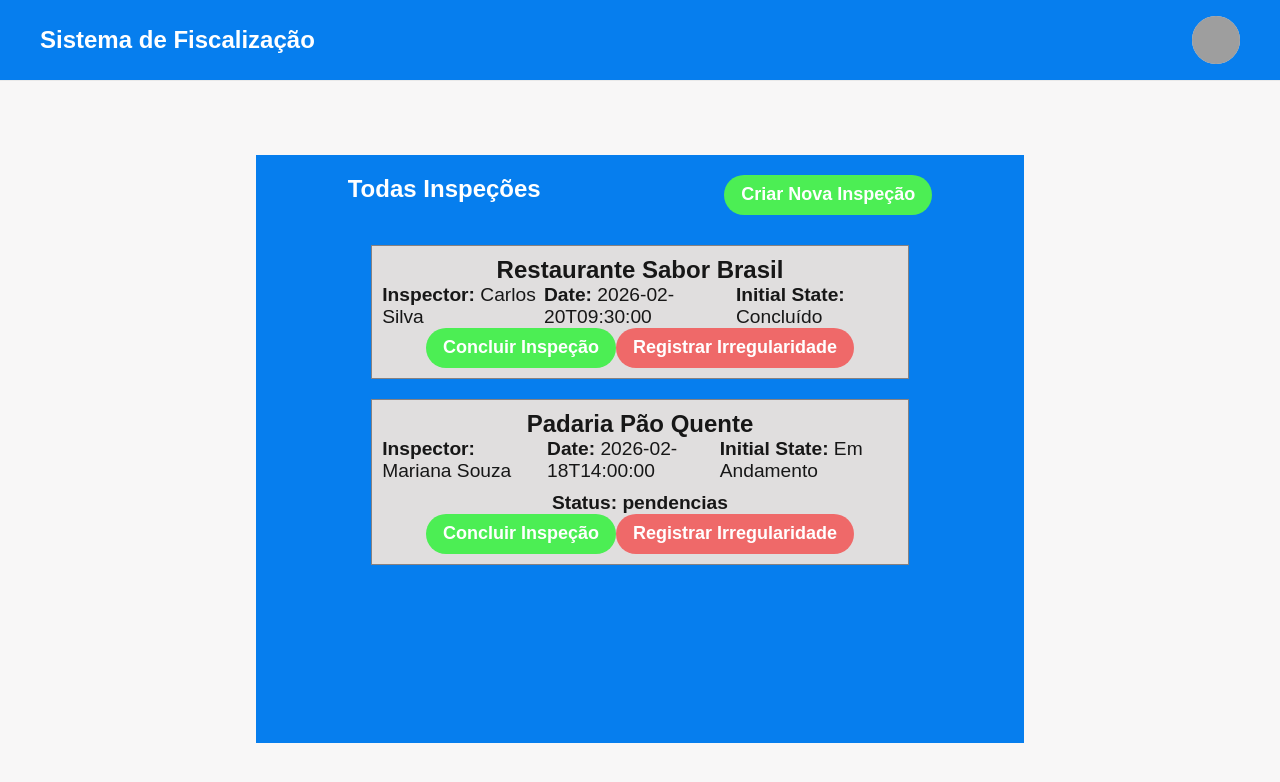
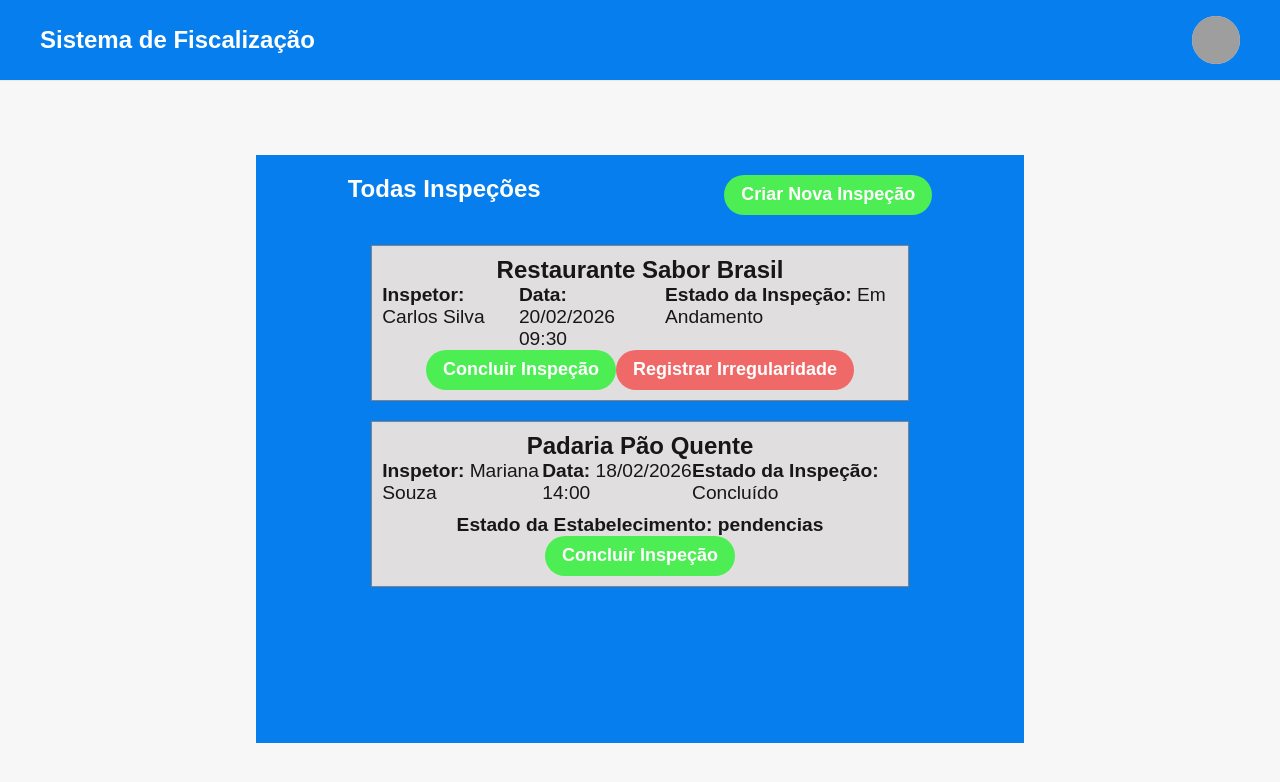
Before and after one commit to jefersongomesjr/inspections-app, a Next.js app: page /inspections in a window 1280 px wide. Shown: the top 782 px of the page. Built offline with nearby package versions, Linux system fonts and the light colour scheme; data requests are answered from the project's data file; grey boxes are pictures that could not be loaded.

Commit message:
feat: finish inspection

```diff
--- a/src/app/components/atoms/Button/index.tsx
+++ b/src/app/components/atoms/Button/index.tsx
@@ -1,17 +1,17 @@
-import styles from './Button.module.css'; // Add this import
+import styles from './Button.module.css';
 
 type Button = {
   textAction: string;
   type?: "button" | "submit" | "reset";
   variant?: "primary" | "secondary" | "tertiary";
-  onClick: () => void
+  onClick?: () => void
 };
 
 export function Button({ textAction, variant, onClick, type}: Button) {
   return (
     <button
         type={type}
-        className={`${styles.btn} ${variant && styles[variant]}`} // Update className
+        className={`${styles.btn} ${variant && styles[variant]}`}
         onClick={onClick}>{textAction}
     </button>
   )
--- a/src/app/components/molecules/CardActions/index.tsx
+++ b/src/app/components/molecules/CardActions/index.tsx
@@ -1,12 +1,21 @@
-import styles from './CardActions.module.css';
 import { Button } from '../../atoms/Button';
 
+type CardActionsProps = {
+  onAction: (type: "create" | "concluir" | "irregularidade") => void;
+  initialState: boolean;
+};
 
-export default function CardActions({onAction }: {onAction: (actionType: "concluir" | "irregularidade") => void}) {
+export default function CardActions({ onAction, initialState }: CardActionsProps) {
   return (
-    <div className={styles.cardActions}>
+    <div >
       <Button textAction="Concluir Inspeção" variant="primary" onClick={() => onAction("concluir")} />
-      <Button textAction="Registrar Irregularidade" variant="tertiary" onClick={() => onAction("irregularidade")} />
+      {!initialState && (
+        <Button
+          textAction="Registrar Irregularidade"
+          variant="tertiary"
+          onClick={() => onAction("irregularidade")} />
+      )
+      }
     </div>
   );
 }
--- a/src/app/components/molecules/CardContent/index.tsx
+++ b/src/app/components/molecules/CardContent/index.tsx
@@ -1,24 +1,36 @@
-import React from 'react';
 import { TextWithLabel } from '../../atoms/TextWithLabel';
 import { Inspection } from '@/types/inspections';
 import styles from './CardContent.module.css';
 
 
 export default function CardContent({ inspection }: { inspection: Inspection }) {
+
+  const formatDate = (dateString: string): string => {
+    const date = new Date(dateString);
+    const day = String(date.getDate()).padStart(2, "0");
+    const month = String(date.getMonth() + 1).padStart(2, "0");
+    const year = date.getFullYear();
+
+    const hours = String(date.getHours()).padStart(2, "0");
+    const minutes = String(date.getMinutes()).padStart(2, "0");
+
+    return `${day}/${month}/${year} ${hours}:${minutes}`;
+  }
+
   return (
     <div className={styles.cardContent}>
-      <div style={{display: "flex", justifyContent:'space-around', width: "100%"}}>
-          <TextWithLabel label="Inspector" textContent={inspection.inspector} />
-          <TextWithLabel label="Date" textContent={inspection.date} />
-          <TextWithLabel label="Initial State" textContent={inspection.status ? 'Em Andamento' : 'Concluído'} />
+      <div style={{ display: "flex", justifyContent: 'space-around', width: "100%" }}>
+        <TextWithLabel label="Inspetor" textContent={inspection.inspector} />
+        <TextWithLabel label="Data" textContent={formatDate(inspection.date)} />
+        <TextWithLabel label="Estado da Inspeção" textContent={!inspection.status ? 'Em Andamento' : 'Concluído'} />
       </div>
 
-      {inspection.status && (
+      {(inspection.initial_state && inspection.status) && (
         <TextWithLabel
-          label="Status"
+          label="Estado da Estabelecimento"
           textContent={inspection.status}
           className={styles.statusLine}
-          />)}
+        />)}
     </div>
   );
 }
--- a/src/app/components/organisms/Card/index.tsx
+++ b/src/app/components/organisms/Card/index.tsx
@@ -14,7 +14,10 @@ export default function Card({ inspection, onCardAction }: CardProps) {
     <div className={styles.card}>
       <h2>{inspection.location}</h2>
       <CardContent inspection={inspection} />
-      <CardActions onAction={(actionType) => onCardAction(actionType, inspection.id)} />
+      <CardActions
+        initialState={inspection.initial_state}
+        onAction={(actionType) => onCardAction(actionType, inspection.id)}
+      />
     </div>
   );
 }
--- a/src/app/inspections/page.tsx
+++ b/src/app/inspections/page.tsx
@@ -1,7 +1,7 @@
 "use client";
 
 import { useEffect, useState } from "react";
-import { addInfraction, createInspection, getInspections } from "@/services/inspections.service";
+import { addInfraction, createInspection, getInspections, finalizeInspection } from "@/services/inspections.service";
 import styles from "./page.module.css";
 import { Inspection } from "@/types/inspections";
 import Card from "@/app/components/organisms/Card";
@@ -17,6 +17,7 @@ export default function Home() {
   const [inspector, setInspector] = useState("");
   const [modalType, setModalType] = useState<"" | "create" | "concluir" | "irregularidade">("");
   const [selectedInspectionId, setSelectedInspectionId] = useState<string | null>(null);
+  const [finalStatus, setFinalStatus] = useState<string>('');
 
   useEffect(() => {
     getInspections().then(setInspections);
@@ -62,6 +63,21 @@ const handleSaveInfraction = async (infractionData: { description: string; sever
     setShowModal(false);
   };
 
+  const handleFinishInspection = async (newStatus: string) => {
+    if (selectedInspectionId && newStatus) {
+      try {
+        await finalizeInspection(selectedInspectionId, newStatus);
+        const updatedInspections = await getInspections();
+        setInspections(updatedInspections);
+      } catch (error) {
+        console.error("Error finalizing inspection:", error);
+      }
+    } else {
+      console.error("No inspection selected or no final status provided.");
+    }
+    setShowModal(false);
+  };
+
   return (
     <div className={styles.main}>
       <section className={styles.inspectionContainer} >
@@ -83,6 +99,8 @@ const handleSaveInfraction = async (infractionData: { description: string; sever
                 setLocation={setLocation}
                 setInspector={setInspector}
                 onSubmit={handleSubmit}
+
+
               />
             )}
 
@@ -95,9 +113,31 @@ const handleSaveInfraction = async (infractionData: { description: string; sever
             )}
 
             {modalType === "concluir" && (
+              <div className={styles.form}>
+                <h2>Concluir Inspeção</h2>
                 <div>
-                <h2>Concluir Inspeção</h2>
-                <Button textAction="Fechar" variant="secondary" onClick={() => setShowModal(false)} />
+                  <p>Selecione o status final da inspeção:</p>
+                  <select
+                    value={finalStatus}
+                    onChange={(e) => setFinalStatus(e.target.value)}
+                    style={{ padding: '8px', borderRadius: '4px', border: '1px solid #ccc', marginBottom: '10px' }}
+                  >
+                    <option value="">Selecione...</option>
+                    <option value="Em conformidade">Em conformidade</option>
+                    <option value="Pendências">Pendências</option>
+                    <option value="Auto de Infração com interdição parcial">Auto de Infração com interdição parcial</option>
+                    <option value="Interdição total">Interdição total</option>
+                  </select>
+                </div>
+                <div>
+                  <Button
+                    textAction="Finalizar"
+                    variant="primary"
+                    onClick={() => handleFinishInspection(finalStatus)}
+                    disabled={!finalStatus}
+                  />
+                  <Button textAction="Cancelar" variant="secondary" onClick={() => setShowModal(false)} />
+                </div>
               </div>
             )}
           </ModalOverlay>
--- a/src/services/inspections.service.ts
+++ b/src/services/inspections.service.ts
@@ -27,7 +27,6 @@ export async function addInfraction(inspectionId: string, infractionData: { desc
     throw new Error(`Erro ao buscar inspeção com ID ${inspectionId}`);
   }
   const inspection: Inspection = await getRes.json();
-
   const currentInfractions = inspection.infractions || [];
 
   const newInfraction: Infraction = {
@@ -55,3 +54,32 @@ export async function addInfraction(inspectionId: string, infractionData: { desc
 
   return updatedInspection;
 }
+
+export async function finalizeInspection(inspectionId: string, newStatus: string) {
+  const getRes = await fetch(`${API_URL}/${inspectionId}`);
+  if (!getRes.ok) {
+    throw new Error(`Erro ao buscar inspeção com ID ${inspectionId}`);
+  }
+
+  const inspection = await getRes.json();
+
+  const updatedInspection = {
+    ...inspection,
+    initial_state: true,
+    status: newStatus
+  };
+
+  const patchRes = await fetch(`${API_URL}/${inspectionId}`, {
+    method: "PATCH",
+    headers: {
+      "Content-Type": "application/json"
+    },
+    body: JSON.stringify(updatedInspection)
+  });
+
+  if (!patchRes.ok) {
+    throw new Error(`Erro ao finalizar inspeção ${inspectionId}`);
+  }
+
+  return updatedInspection;
+}
```
Also changed, not shown: src/app/components/molecules/CardActions/CardActions.module.css (deleted). Lines whose indentation alone changed are shown as unchanged.
